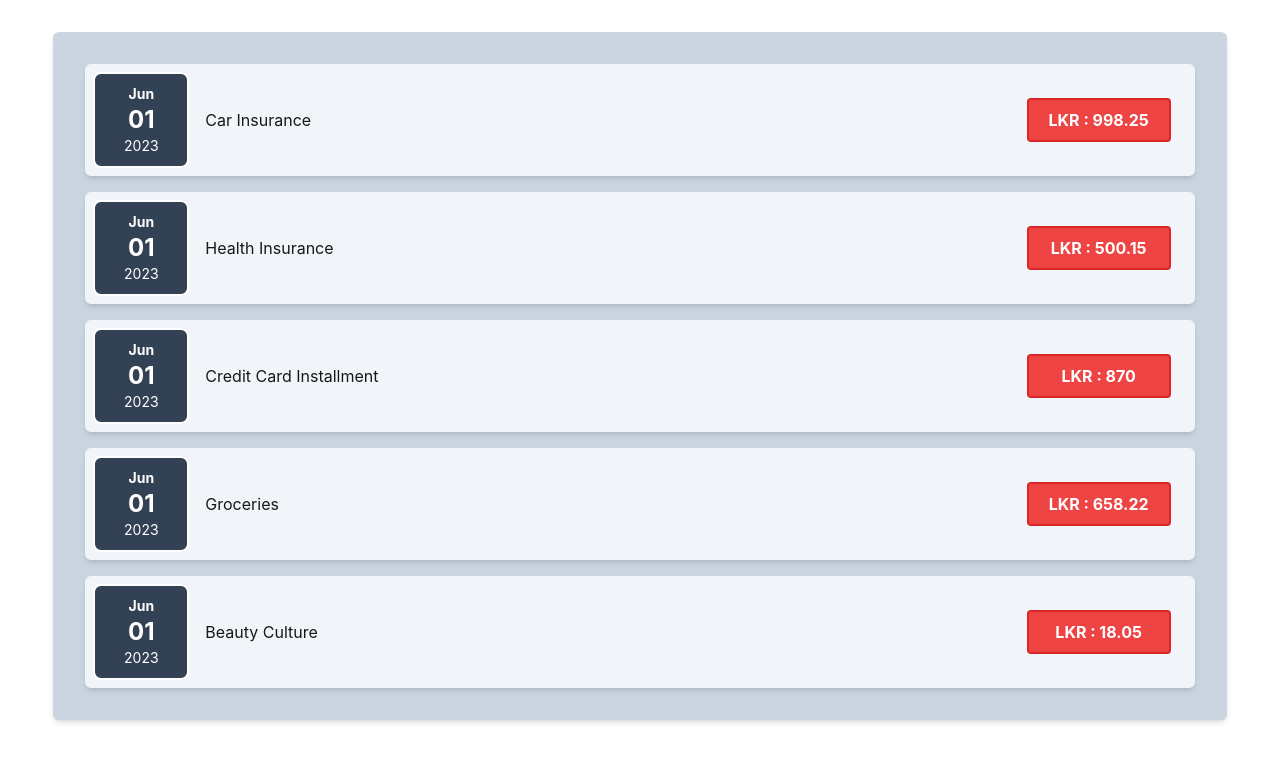
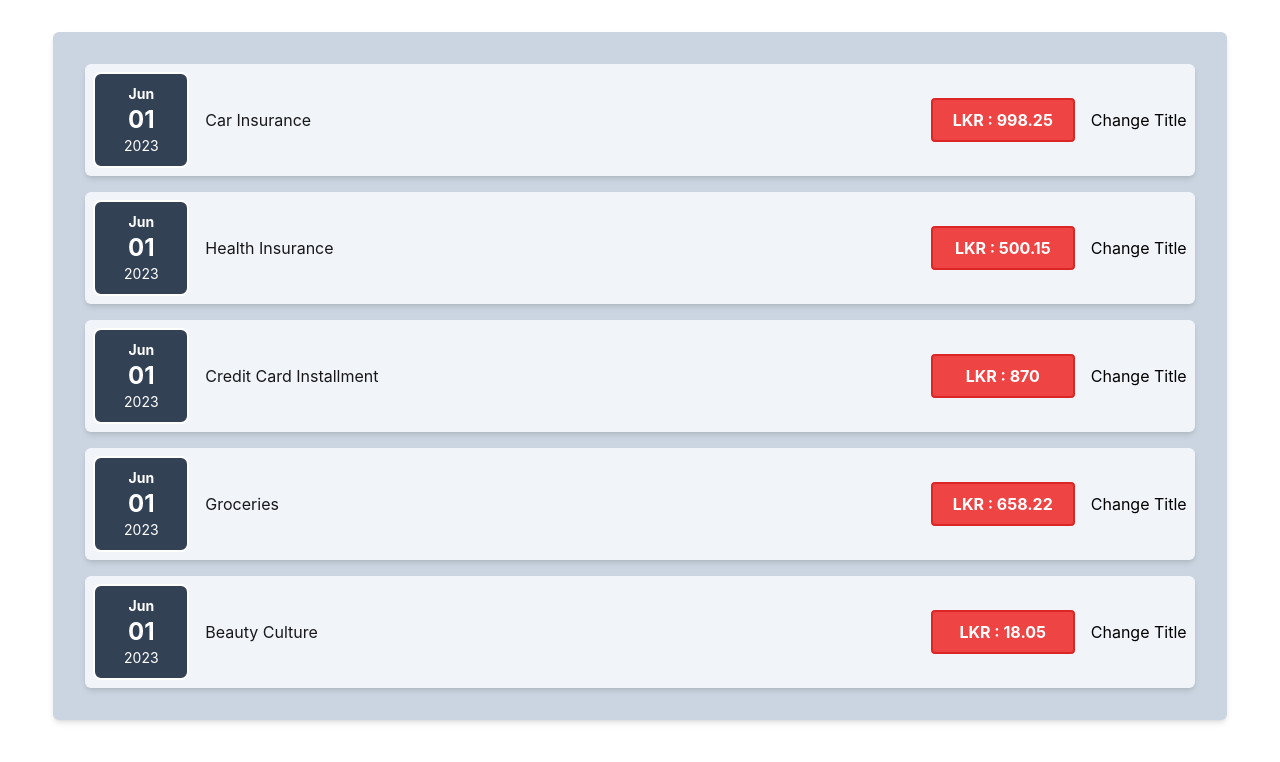
Before and after one commit to mhperera/PF_ExpenseTracker, a React (Create React App) app: page / in a window 1280 px wide. Shown: the top 762 px of the page. Built offline with nearby package versions, Linux system fonts and the light colour scheme.

Commit message:
Sert button to update expense title

```diff
--- a/src/components/Expenses/ExpenseItems.js
+++ b/src/components/Expenses/ExpenseItems.js
@@ -1,16 +1,25 @@
 import ExpenseDate from './ExpenseDate';
 import Card from './../UI/Card';
+import React, { useState } from 'react';
 
 const ExpenseItems = (props) => {
+
+  const [ title, setTitle ] = useState(props.title);
+
+  const handleClick = () => {
+    setTitle('Updated Title');
+  }
+
 	return (
 		<Card className="ExpenseItems">
       <ExpenseDate
         date={props.date}
       />
 			<div className='ExpenseItems__description'>
-        <h2 className='ExpenseItems__title'>{ props.title }</h2>
+        <h2 className='ExpenseItems__title'>{ title }</h2>
         <div className='ExpenseItems__price'>LKR : { props.amount }</div>
       </div>
+      <button onClick={handleClick}>Change Title</button>
 		</Card>
 	);
 };
```
